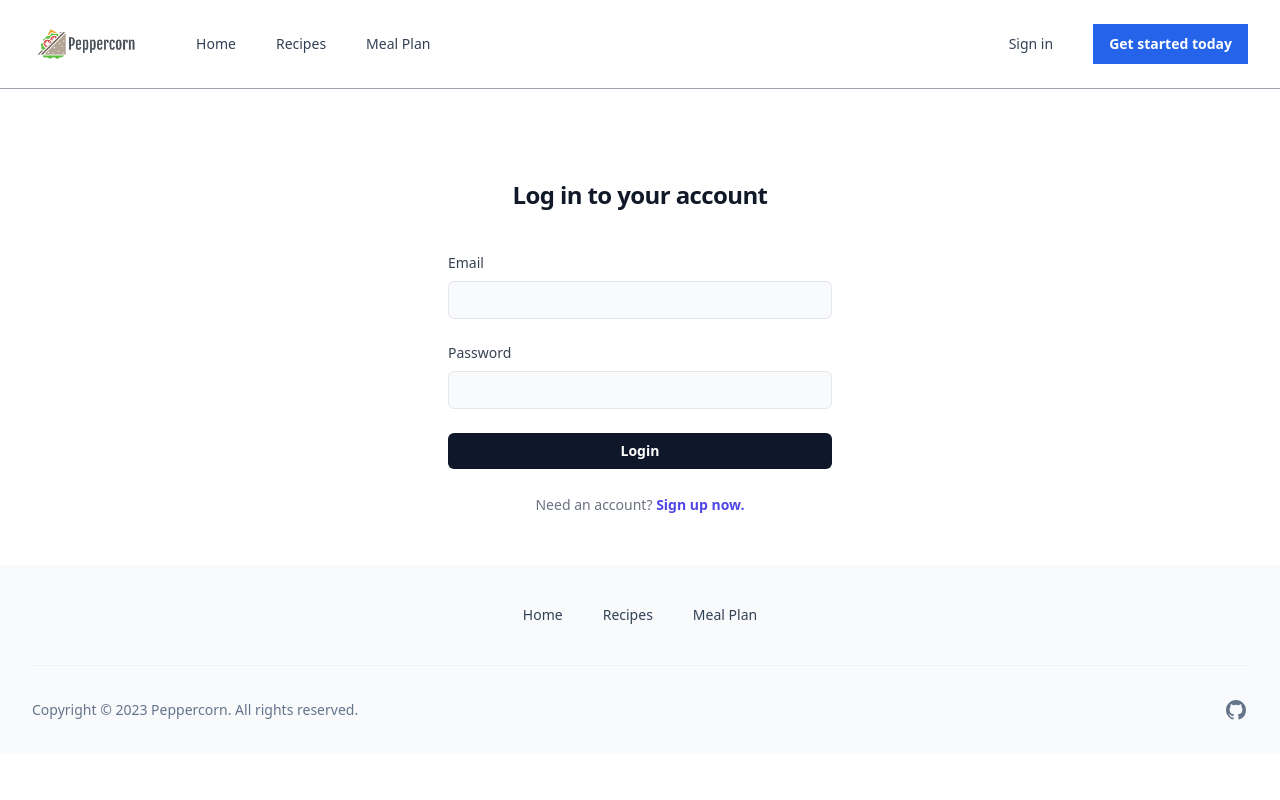
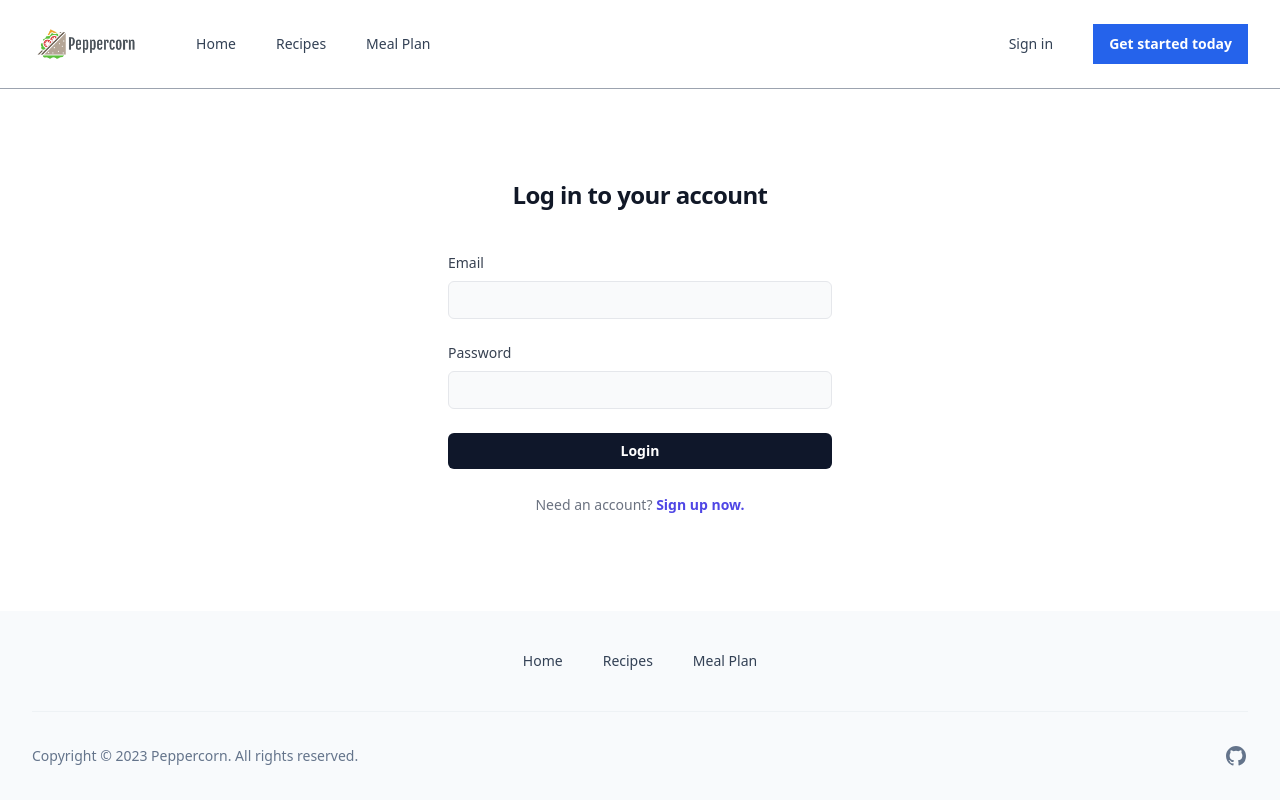
Before and after one commit to khaosophy/peppercorn, a Next.js app: page /login in a window 1280 px wide. Built offline with nearby package versions, Linux system fonts and the light colour scheme; no server answers.

Commit message:
sticky footer

```diff
--- a/src/pages/login.js
+++ b/src/pages/login.js
@@ -27,7 +27,7 @@
   }
 
   return (
-    <main className="flex min-h-full flex-1 flex-col justify-center px-6 py-12 lg:px-8">
+    <main className="flex min-h-full flex-col justify-center px-6 py-12 lg:px-8">
       <h2 className="mt-10 text-center text-2xl font-bold leading-9 tracking-tight text-gray-900">
         Log in to your account
       </h2>
--- a/src/pages/register.js
+++ b/src/pages/register.js
@@ -28,7 +28,7 @@
   }
 
   return (
-    <main className="flex min-h-full flex-1 flex-col justify-center px-6 py-12 lg:px-8">
+    <main className="flex min-h-full flex-col justify-center px-6 py-12 lg:px-8">
       <h2 className="mt-10 text-center text-2xl font-bold leading-9 tracking-tight text-gray-900">
         Register for a new account
       </h2>
--- a/src/styles/globals.css
+++ b/src/styles/globals.css
@@ -15,3 +15,15 @@
     --background-end-rgb: 0, 0, 0;
   }
 }
+
+
+/* sticky footer */
+/* body handles anything in the app directory */
+/* #__next handles the pages directory */
+body, #__next {
+  display: flex;
+  flex-direction: column;
+  min-height: 100vh;
+}
+
+footer { margin-top: auto; }
```
